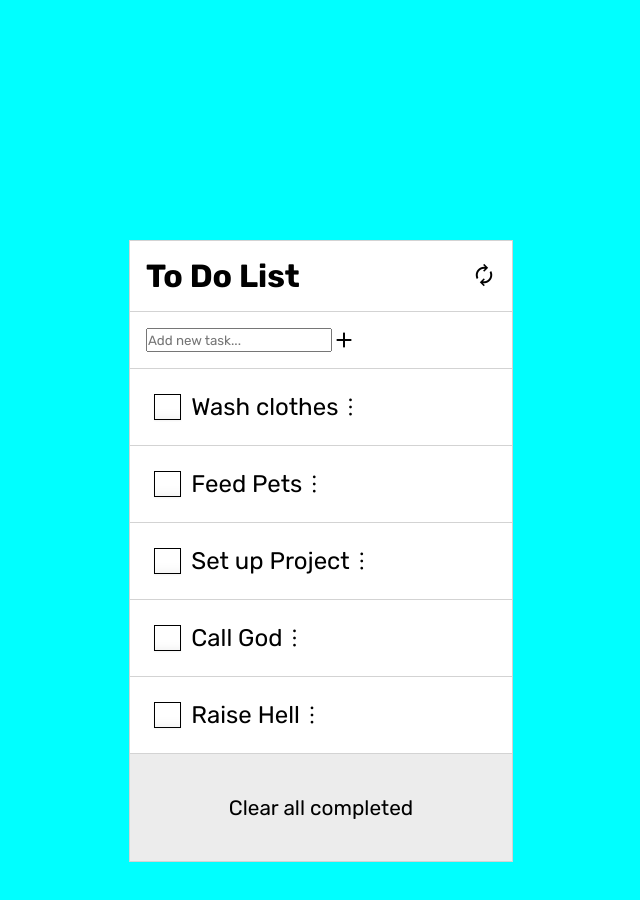
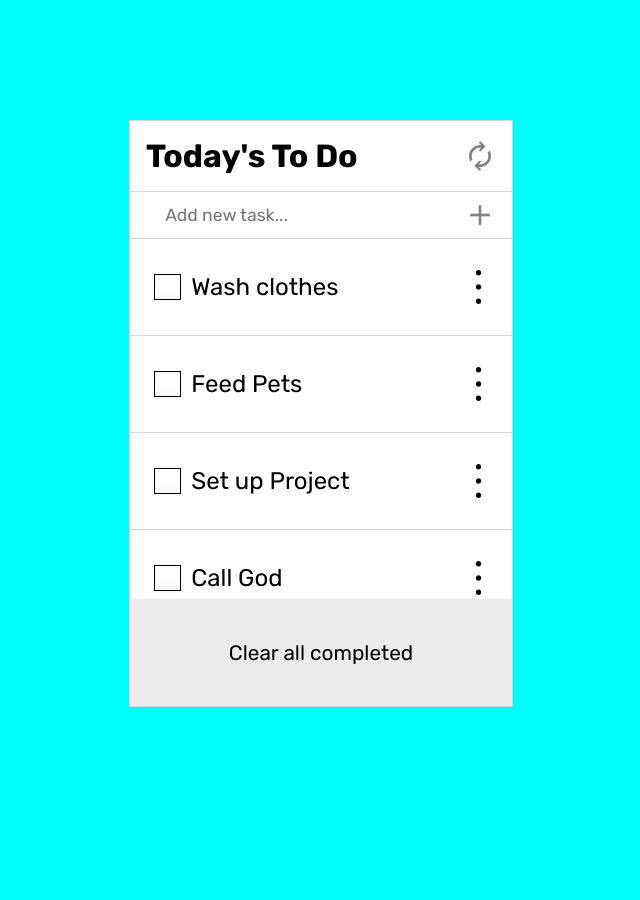
Before and after one commit to jfoyarzo/ToDo-list, a website built with webpack: page src/index.html in a window 1280 px wide. Shown: the whole page, without its empty margins (319-959 px from the left). After the commit the page ends 827 px from the top, so only its background shows below. Built offline with nearby package versions, Linux system fonts and the light colour scheme.

Commit message:
Add styles to inner elements and icons

```diff
--- a/src/index.html
+++ b/src/index.html
@@ -12,7 +12,7 @@
 <body>
     <div class="container">
         <div class="list-header">
-            <h1>To Do List</h1>
+            <h1>Today's To Do</h1>
             <span class="material-symbols-outlined">
                 autorenew
             </span>
--- a/src/style.css
+++ b/src/style.css
@@ -14,32 +14,35 @@ body {
 .container {
   background-color: white;
   max-width: 30%;
-  margin: 30vh auto;
+  margin: 15vh auto;
   border: 1px solid lightgrey;
 }
 
 .list-header {
   display: flex;
   justify-content: space-between;
-  align-items: baseline;
+  align-items: center;
   padding: 1em;
 }
 
 .add-task {
-  padding: 1em;
+  height: 6vh;
   display: flex;
   border-top: 1px solid lightgrey;
   border-bottom: 1px solid lightgrey;
+  align-items: center;
 }
 
 .main-list {
   list-style: none;
+  max-height: 45vh;
+  overflow-y: auto;
 }
 
 .task {
   display: flex;
   align-items: center;
-  padding: 1em;
+  padding: 1em 0 1em 1em;
   border-bottom: 1px solid lightgrey;
   font-size: 1.5em;
 }
@@ -98,3 +101,41 @@ body {
 .clear:hover {
   cursor: pointer;
 }
+
+.list-header span {
+  font-size: 2em;
+  color: rgb(129, 129, 129);
+}
+
+.add-task input {
+  width: 100%;
+  height: 100%;
+  border: none;
+  padding-left: 2em;
+  font-size: 1.1em;
+  outline: none;
+}
+
+.add-task span {
+  font-size: 2em;
+  color: rgb(129, 129, 129);
+  margin-right: 0.5em;
+}
+
+.task span {
+  font-size: 2em;
+  margin-right: 0.2em;
+  margin-left: auto;
+}
+
+.task span:hover {
+  cursor: move;
+}
+
+.add-task span:hover {
+  cursor: pointer;
+}
+
+.list-header span:hover {
+  cursor: pointer;
+}
```
Also changed, not shown: dist/index.html, dist/main.js.
